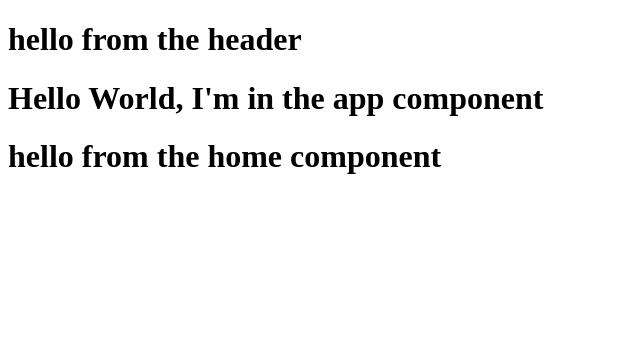
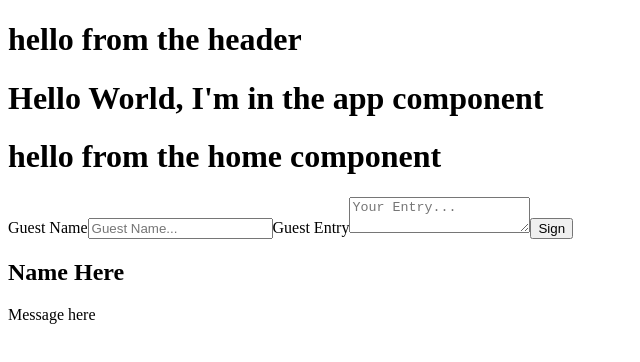
Before and after one commit to pete-hamrick/guestbook, a React app: page / in a window 1280 px wide. Shown: the top 362 px of the page, without its empty margins (0-640 px from the left). Built offline with nearby package versions, Linux system fonts and the light colour scheme.

Commit message:
added entry list and entry components and call them inside the home component, everything is on screen

```diff
--- /dev/null
+++ b/src/components/Entry/Entry.jsx
@@ -0,0 +1,12 @@
+import React from 'react';
+
+function Entry() {
+  return (
+    <div>
+      <h2>Name Here</h2>
+      <p>Message here</p>
+    </div>
+  );
+}
+
+export default Entry;
--- /dev/null
+++ b/src/components/EntryList/EntryList.jsx
@@ -0,0 +1,13 @@
+import React from 'react';
+import Entry from '../Entry/Entry';
+
+function EntryList() {
+  return (
+    <div>
+      <ul>{/* map over entries */}</ul>
+      <Entry />
+    </div>
+  );
+}
+
+export default EntryList;
--- a/src/views/Home/Home.jsx
+++ b/src/views/Home/Home.jsx
@@ -1,9 +1,13 @@
 import React from 'react';
+import EntryForm from '../../components/EntryForm/EntryForm';
+import EntryList from '../../components/EntryList/EntryList';
 
 function Home() {
   return (
     <div>
       <h1>hello from the home component</h1>
+      <EntryForm />
+      <EntryList />
     </div>
   );
 }
```
